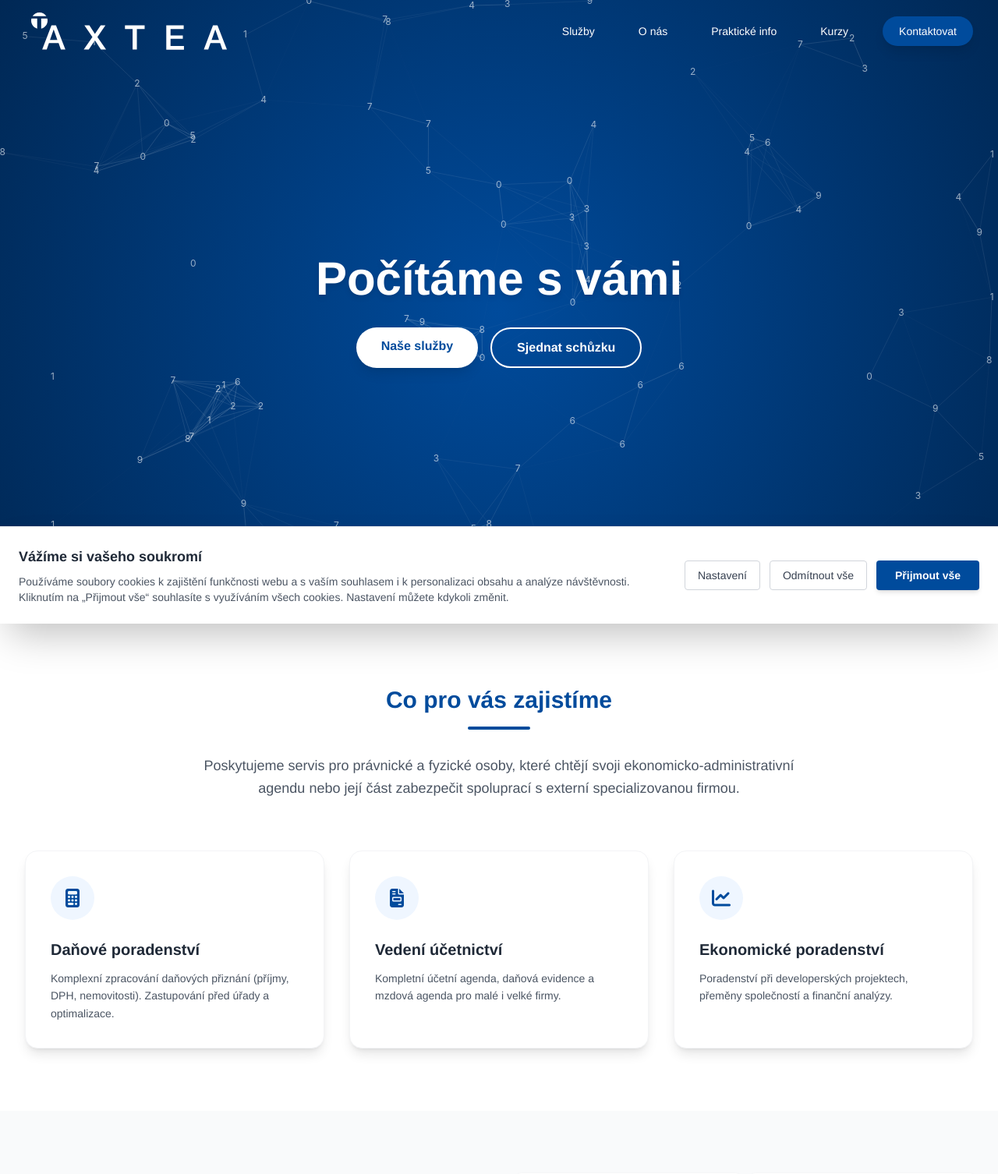
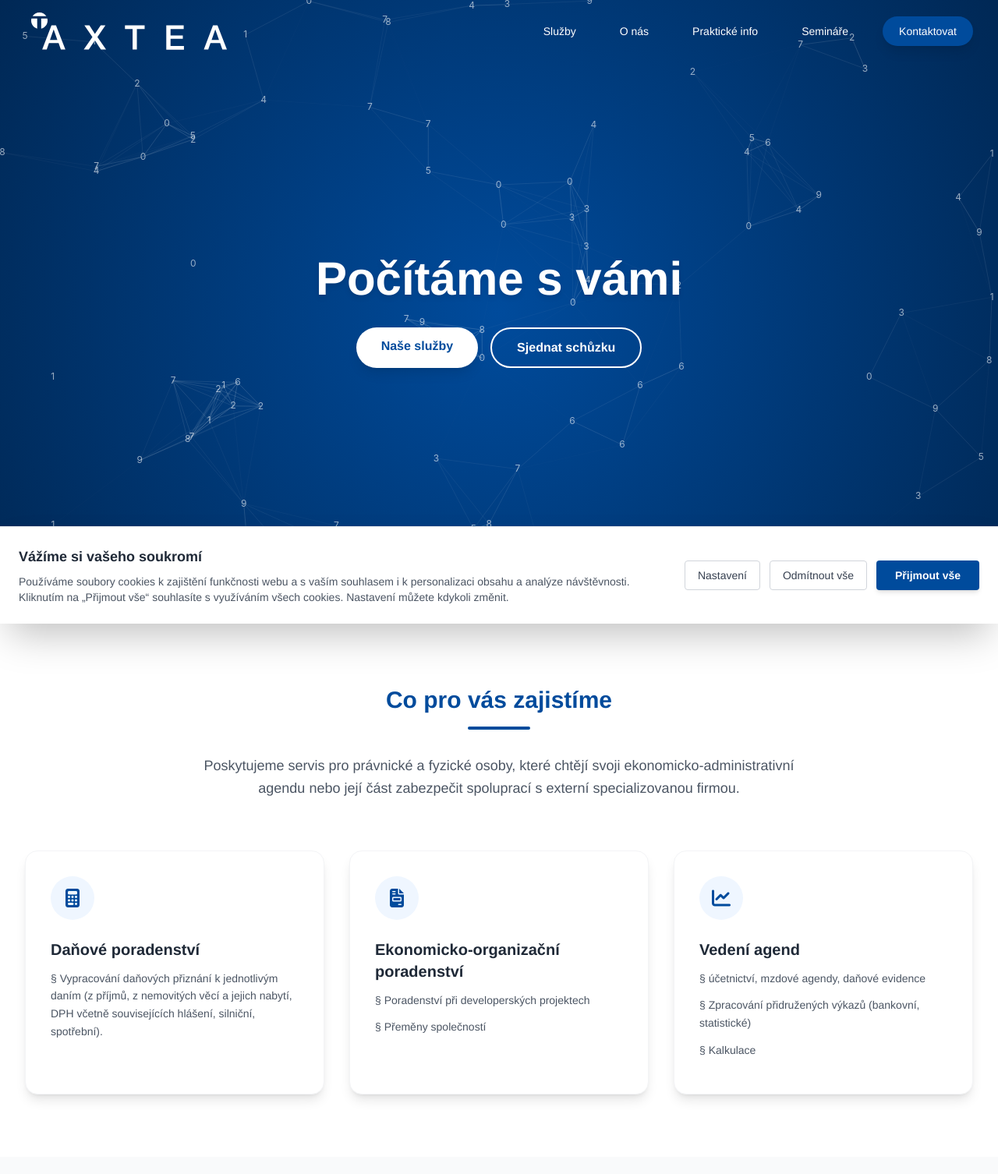
Before and after one commit to powizak/AxteaWeb2026, a PHP site: page / in a window 1280 px wide. Shown: the top 1506 px of the page at 78% size. Run offline with PHP 8.4, Linux system fonts and the light colour scheme; data that the repository does not hold is empty; some libraries are stand-ins or nearby versions.

Commit message:
Changed texts in "what will we do for you columns", edited company info

```diff
--- a/index.php
+++ b/index.php
@@ -113,7 +113,7 @@
                         <a href="#sluzby" class="nav-link text-white hover:text-blue-200 px-3 py-2 rounded-md text-sm font-medium transition-colors duration-300 hover:shadow-[0_0_10px_rgba(255,255,255,0.3)]">Služby</a>
                         <a href="#o-nas" class="nav-link text-white hover:text-blue-200 px-3 py-2 rounded-md text-sm font-medium transition-colors duration-300 hover:shadow-[0_0_10px_rgba(255,255,255,0.3)]">O nás</a>
                         <a href="#prakticke" class="nav-link text-white hover:text-blue-200 px-3 py-2 rounded-md text-sm font-medium transition-colors duration-300 hover:shadow-[0_0_10px_rgba(255,255,255,0.3)]">Praktické info</a>
-                        <a href="#kurzy" class="nav-link text-white hover:text-blue-200 px-3 py-2 rounded-md text-sm font-medium transition-colors duration-300 hover:shadow-[0_0_10px_rgba(255,255,255,0.3)]">Kurzy</a>
+                        <a href="#kurzy" class="nav-link text-white hover:text-blue-200 px-3 py-2 rounded-md text-sm font-medium transition-colors duration-300 hover:shadow-[0_0_10px_rgba(255,255,255,0.3)]">Semináře</a>
                         <a href="#kontakt" class="bg-primary text-white px-5 py-2 rounded-full text-sm font-medium hover:bg-blue-800 transition shadow-lg transform hover:scale-105 border border-transparent hover:shadow-[0_0_15px_rgba(26,93,165,0.6)]">Kontaktovat</a>
                     </div>
                 </div>
@@ -132,7 +132,7 @@
                 <a href="#sluzby" class="text-gray-700 hover:text-primary block px-3 py-2 rounded-md text-base font-medium">Služby</a>
                 <a href="#o-nas" class="text-gray-700 hover:text-primary block px-3 py-2 rounded-md text-base font-medium">O nás</a>
                 <a href="#prakticke" class="text-gray-700 hover:text-primary block px-3 py-2 rounded-md text-base font-medium">Praktické info</a>
-                <a href="#kurzy" class="text-gray-700 hover:text-primary block px-3 py-2 rounded-md text-base font-medium">Kurzy</a>
+                <a href="#kurzy" class="text-gray-700 hover:text-primary block px-3 py-2 rounded-md text-base font-medium">Semináře</a>
                 <a href="#kontakt" class="text-primary font-bold block px-3 py-2 rounded-md text-base">Kontakt</a>
             </div>
         </div>
@@ -184,8 +184,8 @@
                         <i class="fas fa-calculator text-2xl"></i>
                     </div>
                     <h3 class="text-xl font-bold mb-3 text-gray-800">Daňové poradenství</h3>
-                    <p class="text-gray-600 text-sm leading-relaxed">
-                        Komplexní zpracování daňových přiznání (příjmy, DPH, nemovitosti). Zastupování před úřady a optimalizace.
+                    <p class="text-gray-600 text-sm leading-relaxed mb-3">
+                        §  Vypracování daňových přiznání k jednotlivým daním (z příjmů, z nemovitých věcí a jejich nabytí, DPH včetně souvisejících hlášení, silniční, spotřební).
                     </p>
                 </div>
 
@@ -194,9 +194,12 @@
                     <div class="w-14 h-14 bg-blue-50 rounded-full flex items-center justify-center mb-6 text-primary group-hover:bg-primary group-hover:text-white transition">
                         <i class="fas fa-file-invoice text-2xl"></i>
                     </div>
-                    <h3 class="text-xl font-bold mb-3 text-gray-800">Vedení účetnictví</h3>
-                    <p class="text-gray-600 text-sm leading-relaxed">
-                        Kompletní účetní agenda, daňová evidence a mzdová agenda pro malé i velké firmy.
+                    <h3 class="text-xl font-bold mb-3 text-gray-800">Ekonomicko-organizační poradenství</h3>
+                    <p class="text-gray-600 text-sm leading-relaxed mb-3">
+                        §  Poradenství při developerských projektech
+                    </p>
+                    <p class="text-gray-600 text-sm leading-relaxed mb-3">
+                        §  Přeměny společností
                     </p>
                 </div>
 
@@ -205,9 +208,15 @@
                     <div class="w-14 h-14 bg-blue-50 rounded-full flex items-center justify-center mb-6 text-primary group-hover:bg-primary group-hover:text-white transition">
                         <i class="fas fa-chart-line text-2xl"></i>
                     </div>
-                    <h3 class="text-xl font-bold mb-3 text-gray-800">Ekonomické poradenství</h3>
-                    <p class="text-gray-600 text-sm leading-relaxed">
-                        Poradenství při developerských projektech, přeměny společností a finanční analýzy.
+                    <h3 class="text-xl font-bold mb-3 text-gray-800">Vedení agend</h3>
+                    <p class="text-gray-600 text-sm leading-relaxed mb-3">
+                        §  účetnictví, mzdové agendy, daňové evidence
+                    </p>
+                    <p class="text-gray-600 text-sm leading-relaxed mb-3">
+                        §  Zpracování přidružených výkazů (bankovní, statistické)
+                    </p>
+                    <p class="text-gray-600 text-sm leading-relaxed mb-3">
+                        §  Kalkulace
                     </p>
                 </div>
             </div>
@@ -230,7 +239,7 @@
                         </div>
                     </div>
                     <p class="text-gray-600 mb-6 leading-relaxed">
-                        Jako společnost jsme zapsáni v seznamu <a href="/files/osvedceni-axtea.pdf" target="_blank" rel="noopener noreferrer">Komory daňových poradců ČR</a> a garantujeme dodržování <a href="/files/etický-kodex.pdf" target="_blank" rel="noopener noreferrer">etického kodexu Komory</a>. Zásada mlčenlivosti a sjednané pojištění výkonu daňového poradenství jsou pro nás samozřejmostí.
+                        Jako společnost jsme zapsáni v seznamu <a href="/files/osvedceni-axtea.pdf" target="_blank" rel="noopener noreferrer">Komory daňových poradců ČR</a> a garantujeme dodržování <a href="/files/eticky-kodex.pdf" target="_blank" rel="noopener noreferrer">etického kodexu Komory</a>. Zásada mlčenlivosti a sjednané pojištění výkonu daňového poradenství jsou pro nás samozřejmostí.
                     </p>
 
                     <div class="bg-white p-6 rounded-lg shadow-md border-l-4 border-primary">
@@ -322,7 +331,13 @@
                 <!-- Kontaktní info -->
                 <div class="lg:w-1/3 bg-primary text-white p-10 rounded-2xl shadow-xl">
                     <div class="flex justify-between items-start mb-8">
-                        <h3 class="text-2xl font-serif font-bold">AXTEA s.r.o.</h3>
+                        <div>
+                            <h3 class="text-2xl font-serif font-bold mb-2">AXTEA s.r.o.</h3>
+                            <p class="text-sm opacity-90">IČ: 26394456</p>
+                            <p class="text-sm opacity-90">DIČ: CZ26394456</p>
+                            <p class="text-sm opacity-90">Obchodní rejstřík: KS v Plzni, C 17557</p>
+                            <p class="text-sm opacity-90">Datová schránka: 9gxqehu</p>
+                        </div>
                         <!-- QR CODE -->
                         <div class="bg-white p-2 rounded-lg shadow-sm flex-shrink-0">
                             <img src="/img/contact-qr-code.svg" alt="QR Kód Kontakt AXTEA s.r.o." class="w-20 h-20">
@@ -357,7 +372,7 @@
                         <div class="flex items-start">
                             <i class="fas fa-clock mt-1 w-6 text-blue-300"></i>
                             <div>
-                                <p class="font-semibold">Pracovní doba</p>
+                                <p class="font-semibold">Základní pracovní doba</p>
                                 <p class="text-blue-100 text-sm">Po-Pá 8:00 – 12:00; 13:00 – 16:00</p>
                             </div>
                         </div>
```
